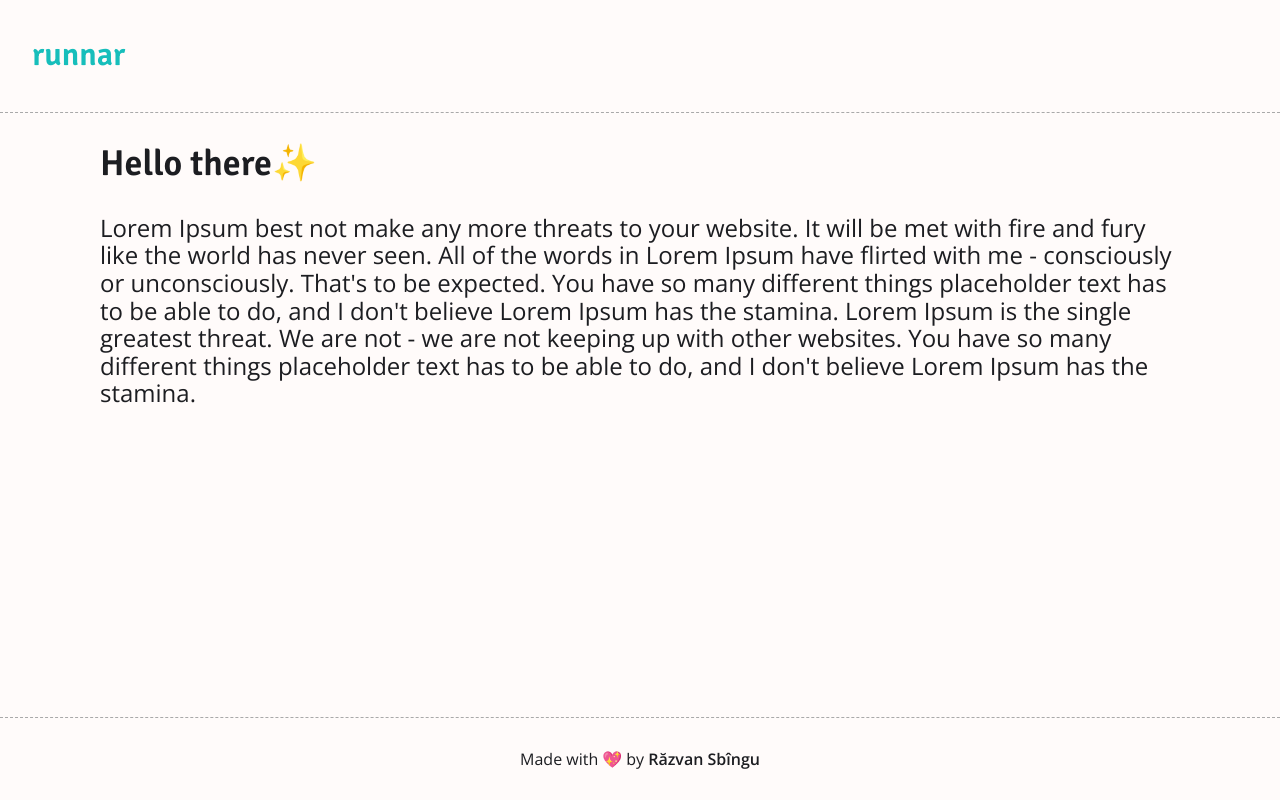
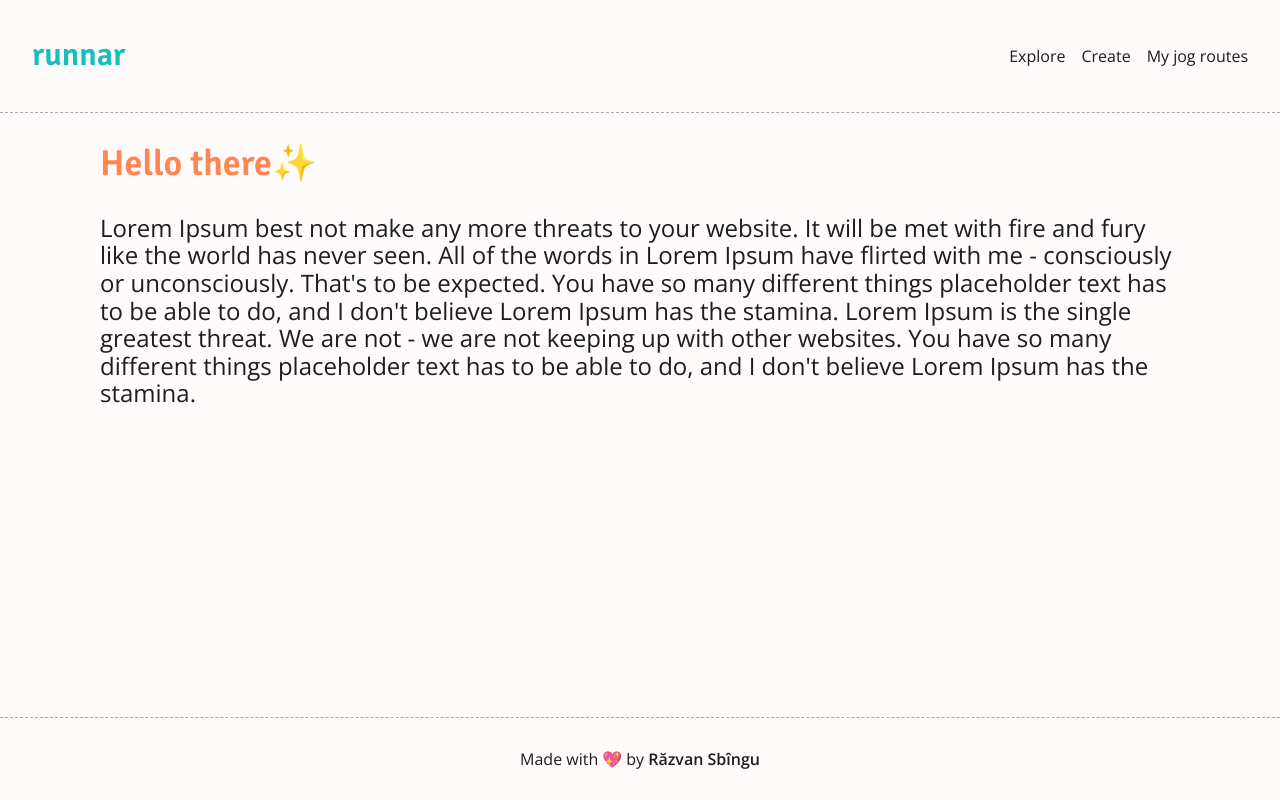
Before and after one commit to razsbg/runnar, a React (Create React App) app: page / in a window 1280 px wide. Built offline with nearby package versions, Linux system fonts and the light colour scheme.

Commit message:
added nav in the <Header />

```diff
--- a/package.json
+++ b/package.json
@@ -11,6 +11,7 @@
     "react-dnd": "^11.1.3",
     "react-dnd-html5-backend": "^11.1.3",
     "react-dom": "^16.13.1",
+    "react-router-dom": "^5.2.0",
     "react-scripts": "3.4.3"
   },
   "scripts": {
--- a/src/Header.js
+++ b/src/Header.js
@@ -4,6 +4,13 @@ function Header() {
   return (
     <header className="header">
       <h1>runnar</h1>
+      <nav className="nav">
+        <ul>
+          <li>Explore</li>
+          <li>Create</li>
+          <li>My jog routes</li>
+        </ul>
+      </nav>
     </header>
   );
 }
--- a/src/index.js
+++ b/src/index.js
@@ -5,7 +5,7 @@ import App from './App';
 
 import * as serviceWorker from './serviceWorker';
 
-import css from './assets/normalize.min.css';
+import './assets/normalize.min.css';
 import './scss/_main.scss';
 
 ReactDOM.render(
--- a/src/scss/_main.scss
+++ b/src/scss/_main.scss
@@ -43,13 +43,32 @@ h6 {
   padding: 1em 2em;
   border-bottom: 1px dashed darkgray;
   grid-column: 1 / -1;
+  display: grid;
+  grid-template-columns: 1fr;
+  grid-auto-flow: column;
+  align-items: center;
   color: palette.$primary;
+
+  .nav > ul {
+    display: flex;
+    grid-gap: 1em;
+    list-style: none;
+    color: palette.$dark;
+
+    > * {
+      cursor: pointer;
+    }
+  }
 }
 
 .main {
   grid-column: 2 / -2;
   justify-self: center;
   font-size: 1.5rem;
+
+  h2 {
+    color: palette.$secondary;
+  }
 }
 
 .footer {
```
Also changed, not shown: 1 other file (tests, documents, lock files or other folders).
